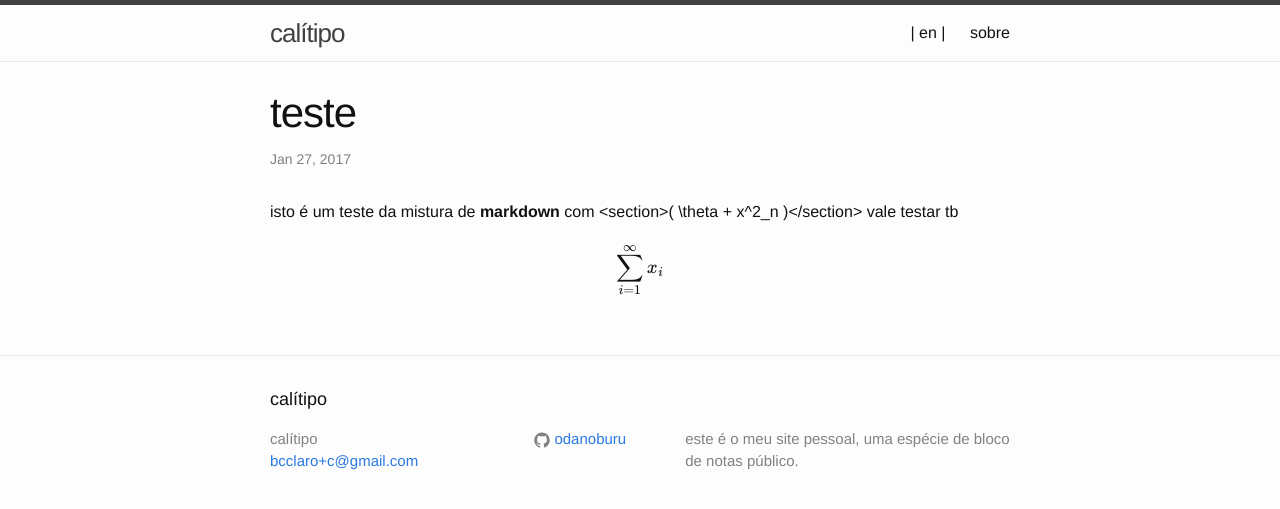
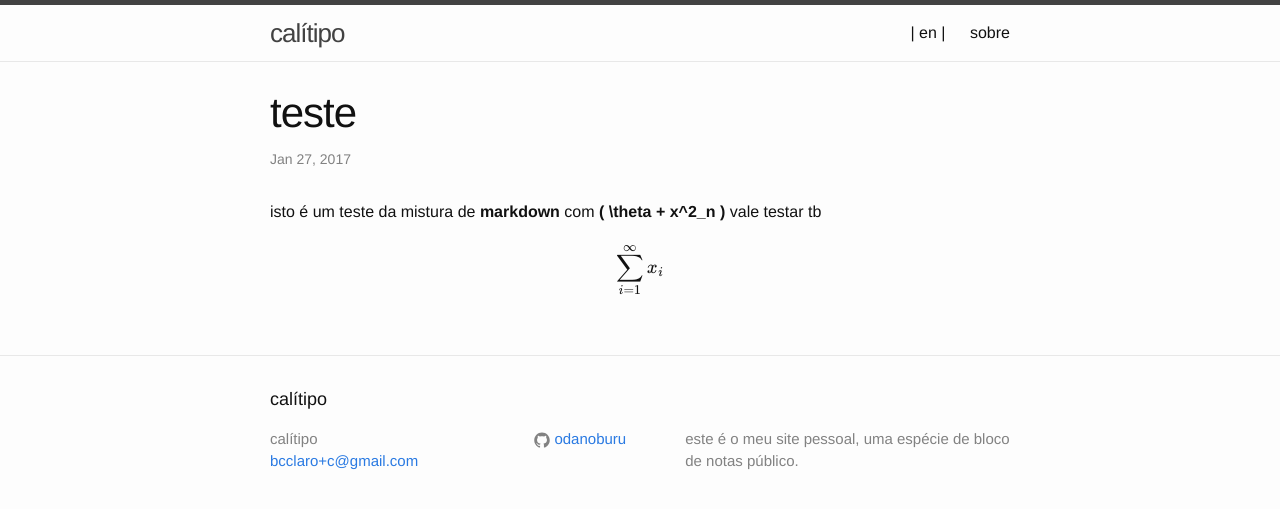
Before and after one commit to odanoburu/odanoburu.github.io, a Jekyll site: the page built from _posts/2017-01-27-teste.md, in a window 1280 px wide. Shown: the top 509 px of the page. Built offline with Jekyll 4.4.1, drawn with Linux system fonts in a browser that asks for light colours; formulas are drawn with MathJax 3.

Commit message:
Update 2017-01-27-teste.md

```diff
--- a/_posts/2017-01-27-teste.md
+++ b/_posts/2017-01-27-teste.md
@@ -6,6 +6,6 @@ tags: []
 excerpt: testando
 lang: "pt"
 ---
-isto é um teste da mistura de __markdown__ com <section>\( \theta + x^2_n \)</section> vale testar tb
+isto é um teste da mistura de __markdown__ com <strong>\( \theta + x^2_n \)</strong> vale testar tb
 
 <p>\[\sum_{i=1}^\infty x_i\]</p>
```
